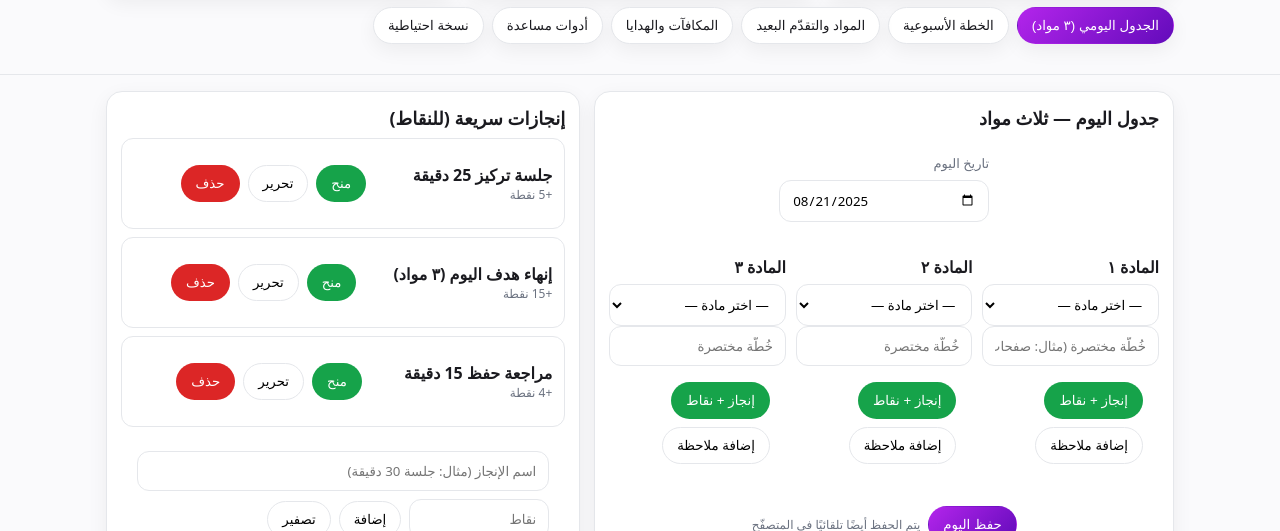
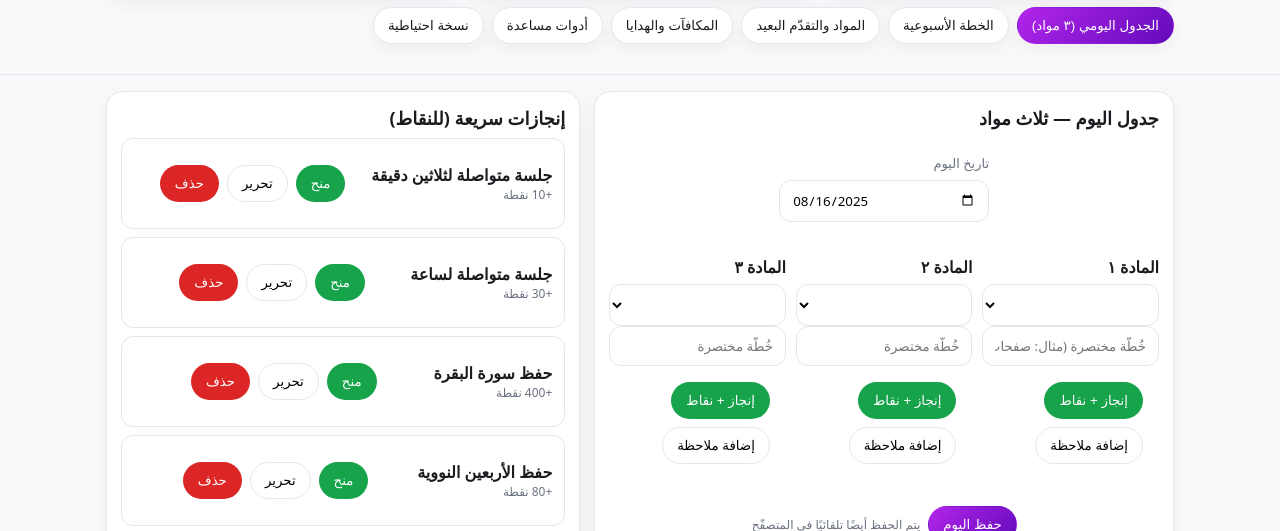
Before and after one commit to MohamedAmineBouguezzoul/niqati, a plain HTML site: page index.html in a window 1280 px wide. Shown: the part 267-798 px from the top of the page. Drawn offline with Linux system fonts and the light colour scheme.

Commit message:
Update index.html

```diff
--- a/index.html
+++ b/index.html
@@ -681,7 +681,20 @@
       const f=document.getElementById('backupFile').files[0]; if(!f) return alert('اختر ملف النسخة');
       const reader=new FileReader(); reader.onload=()=>{ try{ const data=JSON.parse(reader.result); Object.assign(state, data); persist(); initAll(); alert('تم الاسترجاع.'); }catch(e){ alert('ملف غير صالح'); } }; reader.readAsText(f);
     }
-
+    // —— استرجاع تلقائي من الملف على GitHub ——
+    async function autoRestoreFromFile() {
+    try {
+    const res = await fetch('backup-study-app.json', {cache: "no-store"});
+    if (!res.ok) return;
+    const data = await res.json();
+    Object.assign(state, data);
+    persist();
+    initAll();
+    console.log("✅ تمت الاستعادة من backup-study-app.json");
+    } catch (e) {
+    console.warn("⚠️ لم يتم العثور على نسخة احتياطية:", e.message);
+    }
+    }
     // ——— التهيئة العامة ———
     function updateUI(){
       document.getElementById('kpiPoints').textContent = state.points;
@@ -691,7 +704,10 @@
     }
 
     function initAll(){ initToday(); buildWeekGrid(); updateTimer(); updateUI(); }
-    window.addEventListener('load', initAll);
+    window.addEventListener('load', async () => {
+    await autoRestoreFromFile();
+    initAll();
+    });
   </script>
 </body>
 </html>
```
